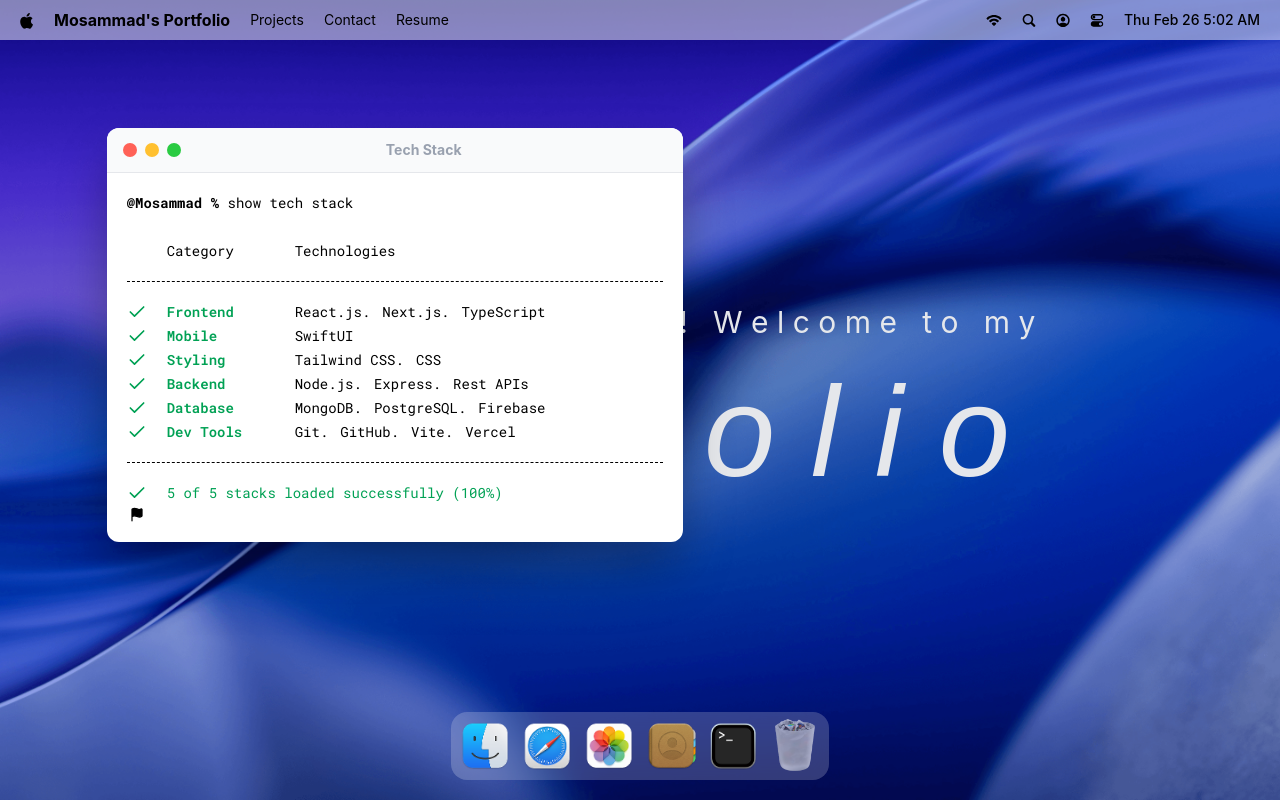
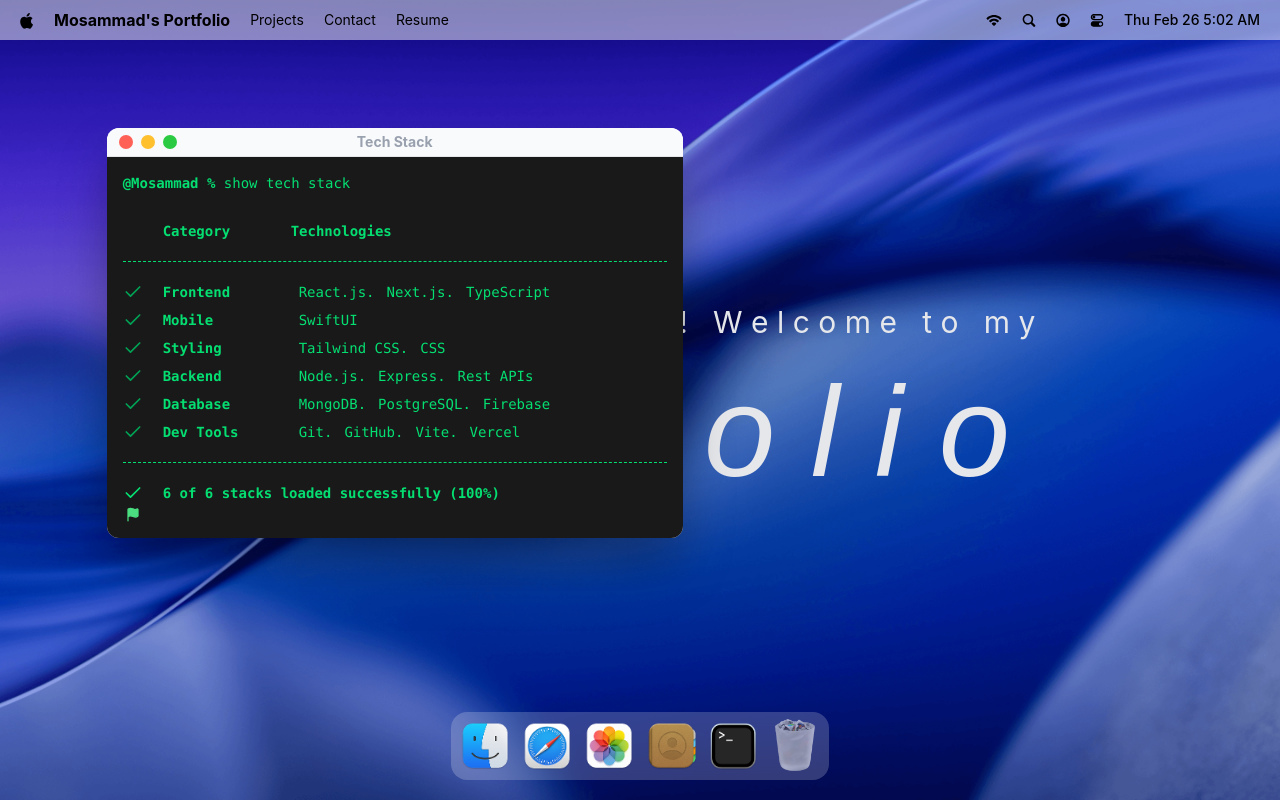
Before and after one commit to m-kabir02/Professional-Portfolio, a React (Vite) app: page / in a window 1280 px wide. Both pictures are taken after a click on the button 733 px from the left and 746 px from the top of the page. Built offline with nearby package versions, Linux system fonts and the light colour scheme; a web font is replaced by a local one.

Commit message:
style: center terminal title, brighten green text, and sync techStack count

```diff
--- a/src/windows/Terminal.jsx
+++ b/src/windows/Terminal.jsx
@@ -1,30 +1,53 @@
-import React from 'react'
+import React, { useRef } from 'react';
 import WindowWrapper from '#hoc/WindowWrapper';
 import { Check, Flag } from "lucide-react";
 import { WindowControls } from '#components/index';
 import { techStack } from '#constants/index';
+import { useGSAP } from "@gsap/react";
+import { gsap } from "gsap";
 
 const Terminal = () => {
+    const terminalRef = useRef(null);
+
+    useGSAP(() => {
+        gsap.fromTo(".terminal-line",
+            { opacity: 0, x: -10 },
+            {
+               opacity: 1,
+                x: 0,
+                stagger: 0.2,
+                duration: 0.4,
+                ease: "power1.out",
+                delay: 0.5
+            }
+        );
+    }, { scope: terminalRef });
+
     return (
+      <div ref={terminalRef}>
 
-      <><div id="window-header">
-          <WindowControls target="terminal" />
-            <h2>Tech Stack</h2>
-        </div><div className="techstack">
-                <p>
+            <div id="window-header" className="relative flex items-center justify-center py-1">
+            <div className="absolute left-3">
+                <WindowControls target="terminal" />
+            </div>
+            <h2 className="terminal-line font-semboldibold">Tech Stack</h2>
+        </div>
+
+            <div className="techstack font-mono bg-black/90 text-green-400 p-4 rounded-b-lg">
+                <p className='terminal-line'>
                     <span className="font-bold">@Mosammad % </span>
                     show tech stack
                 </p>
-                <div className="label">
-                    <p className="w-32">Category</p>
-                    <p>Technologies</p>
+                <div className="label flex terminal-line">
+                    <p className="w-32 font-bold">Category</p>
+                    <p className="w-32 font-bold">Technologies</p>
                 </div>
 
-                <ul className="content">
+                <ul className="content space-y-2">
                     {techStack.map(({ category, items }) => (
-                        <li key={category} className='flex items-center'>
+                        <li key={category} className='flex items-center terminal-line'>
                         <Check className="check" size={20} />
-                        <h3>{category}</h3>
+                        <h3 className="font-extrabold mr-2 text-green-400">{category}</h3>
                         <ul>
                         {items.map(( item, i ) => (
                             <li key={i}>
@@ -37,18 +60,18 @@ const Terminal = () => {
                     ))}
                 </ul>
 
-                <div className="footnote">
+                <div className="footnote font-bold text-green-400 terminal-line">
                     <p>
-                      <Check  size={20} /> 5 of 5 stacks loaded successfully (100%)
+                      <Check  size={20}/> {techStack.length} of {techStack.length} stacks loaded successfully (100%)
 
                     </p>
                     <p className="text-black">
-                      <Flag size={15} fill="black"/>
+                      <Flag size={15} color="#4ade80" fill="#4ade80" />
 
                     </p>
                 </div>
             </div>
-        </>
+        </div>
     );
 };
 
```
